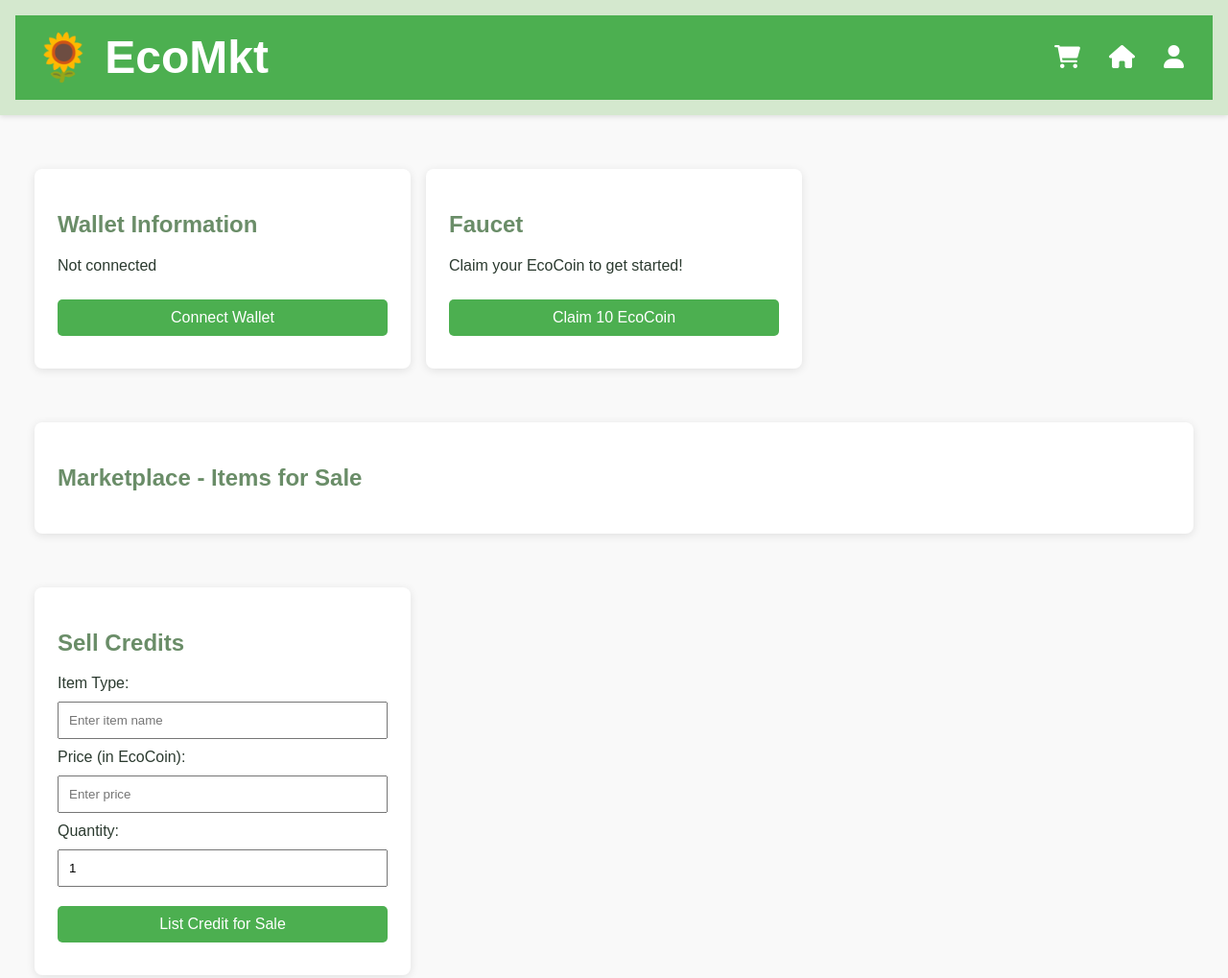
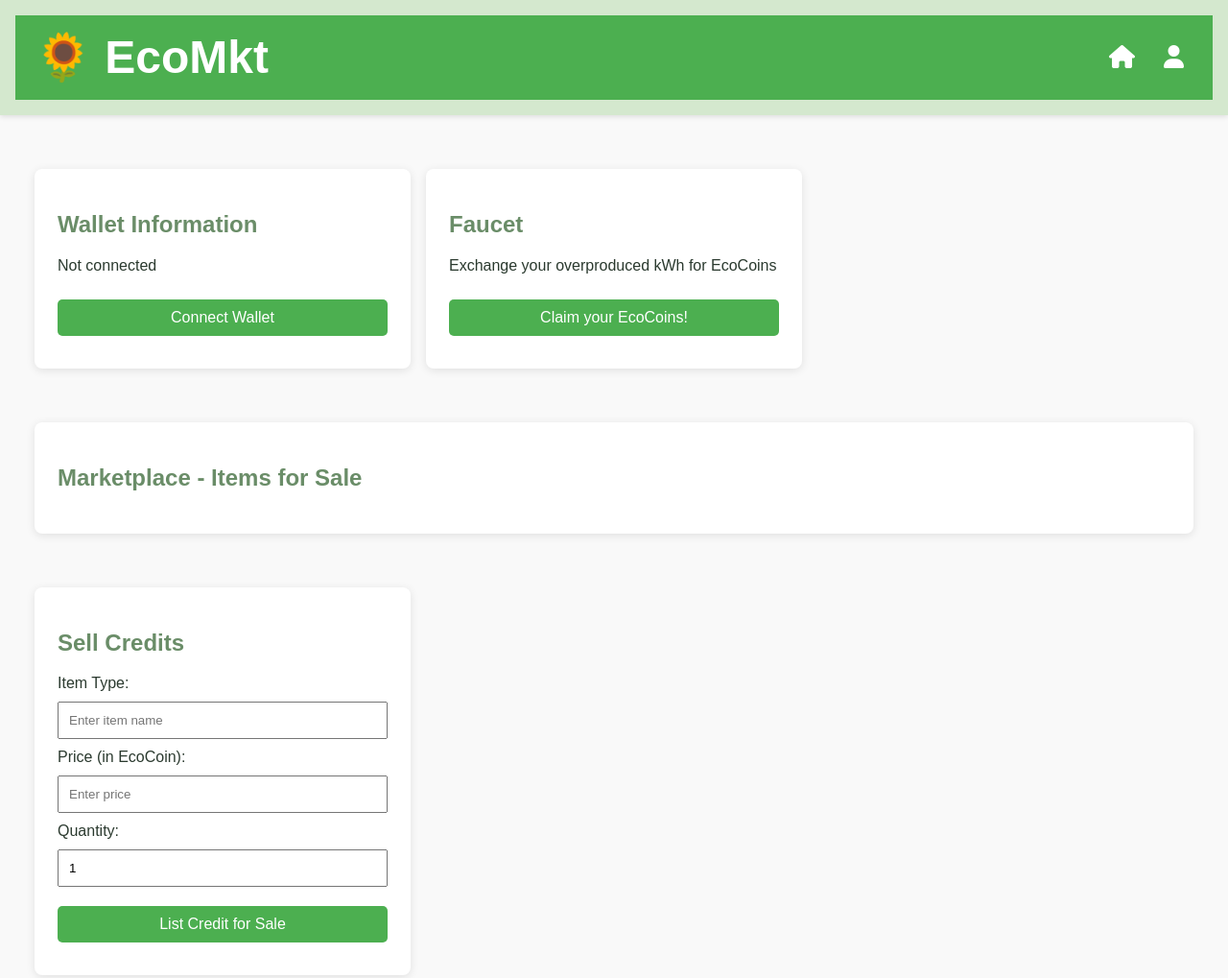
Before and after one commit to sriveraufm/EcoCoin, a plain HTML site: page index.html in a window 1280 px wide. Shown: the whole page at 96% size. Drawn offline with Linux system fonts and the light colour scheme; no server answers.

Commit message:
Changes on the index and the currency

```diff
--- a/index.html
+++ b/index.html
@@ -21,9 +21,6 @@
             <h1> 🌻 EcoMkt </h1>
             <button id="logout-button" class="logout-button" style="display: none;">Log Out</button>
             <nav class="icon-nav">
-                <button onclick="window.location.href='marketplace.html'">
-                    <i class="fa-solid fa-cart-shopping"></i>
-                </button>
                 <button onclick="window.location.href='index.html'">
                     <i class="fa-solid fa-house"></i>
                 </button>
@@ -46,8 +43,8 @@
         <!-- Faucet Section -->
         <section class="section faucet">
             <h2>Faucet</h2>
-            <p>Claim your EcoCoin to get started!</p>
-            <button>Claim 10 EcoCoin</button>
+            <p> Exchange your overproduced kWh for EcoCoins </p>
+            <button>Claim your EcoCoins!</button>
         </section>
 
         <!-- Marketplace Section -->
--- a/scriptM.js
+++ b/scriptM.js
@@ -28,7 +28,7 @@ async function renderItemsForSale2() {
         card.className = 'card';
         card.innerHTML = `
             <h4>${item.name}</h4>
-            <p>Price: ${item.price} EcoTokens</p>
+            <p>Price: ${item.price} EcoCoins</p>
             <p>Quantity: ${item.quantity}</p>
             <button onclick="buyItem(${index})" ${item.quantity === 0 ? 'disabled' : ''}>
                 ${item.quantity === 0 ? 'Out of Stock' : 'Buy'}
```
